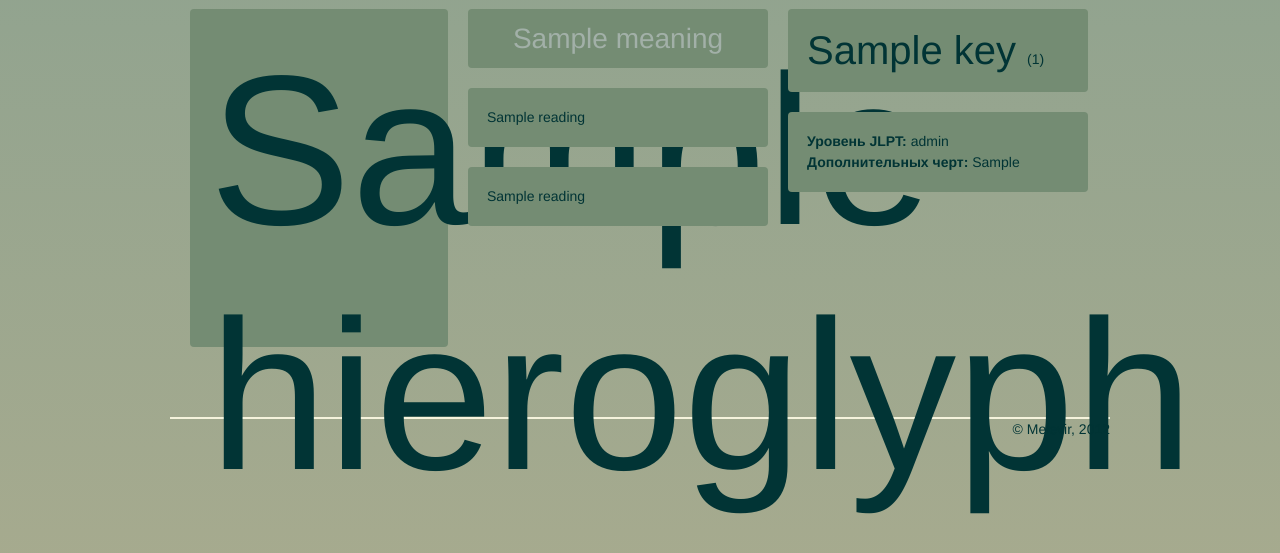
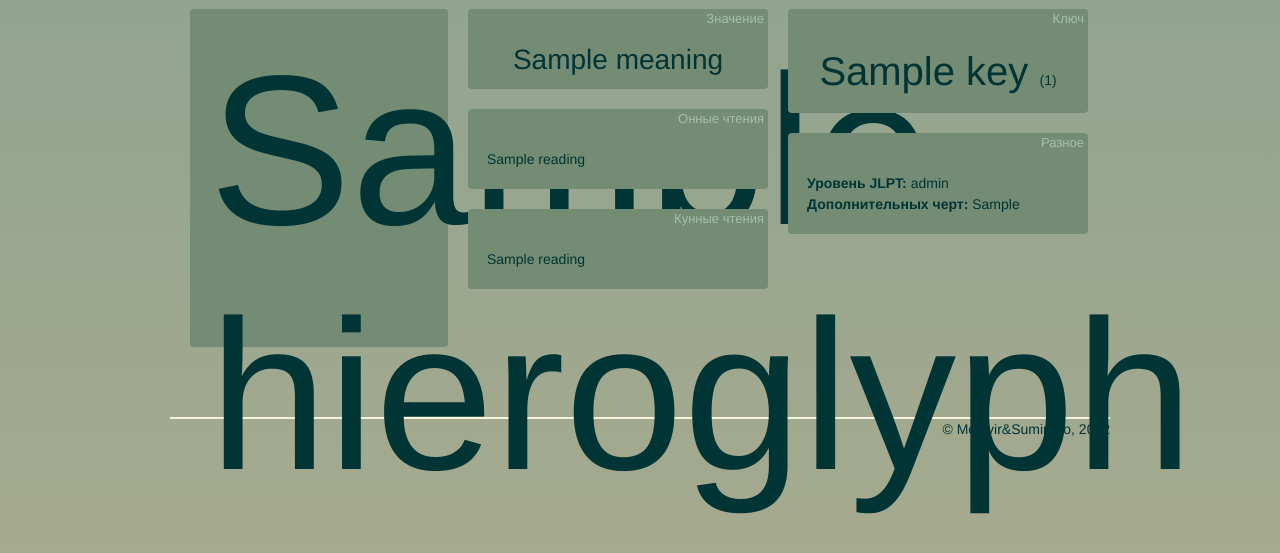
Before and after one commit to libukoshy/JLS, a Django app: template templates/userdict_app/kanji_info.html in a window 1280 px wide. Shown: the part 56-609 px from the top of the page. Run offline with Django 3.2, Linux system fonts and the light colour scheme; the template is opened without the code that fills it: most values are stand-ins (such as "Sample title", 1, 10 or a date in 2020); some libraries are stand-ins or nearby versions.

Commit message:
Исправил шаблон информации о иероглифе.

```diff
--- a/static/styles.css
+++ b/static/styles.css
@@ -26,6 +26,13 @@ body {
     text-decoration: none;
     outline: 0;
     }
+
+.kanji_list_element a:link, a:visited, a:active, a:hover{
+    color: #013435;
+    text-decoration: none;
+    outline: 0;
+    }
+
 
 .kanji_info_link{
     display: block;
@@ -169,7 +176,7 @@ div.kanji_info{
 
 #info_translation{
     font-size: 200%;
-    color: #A2B0A8;
+    color: #013435;
     text-align: center;
     }
 
@@ -177,3 +184,16 @@ div.kanji_info{
     font-size: 30pt;
     line-height: normal;
     }
+
+.info_header{
+    font-size: small;
+    color: #A5C0AA;
+    text-align: right;
+    position: relative;
+    top: -20px;
+    left: 15px;
+    }
+
+#info_key_wrapper{
+    text-align: center;
+    }
--- a/templates/site_base.html
+++ b/templates/site_base.html
@@ -10,7 +10,7 @@
     {% endblock %}
     <title>
         {% block page_title %}
-            JLS
+            Japanese Learning System
         {% endblock %}
     </title>
 </head>
@@ -19,7 +19,15 @@
 <div class="navbar navbar-fixed-top">
   <div class="navbar-inner">
     <div class="container">
-      <a class="brand" href="{% url mainpage %}">JLS</a>
+      <a class="brand" href="{% url mainpage %}">
+      JLS
+      <!---
+      <div class="nav pull-right">
+           <img src="/static/karp.png" width="150"/>
+      </div>
+      --->
+
+      </a>
       <ul class="nav">
         <li><a href="{% url kanji_list 1 %}">Каталог иероглифов</a></li>
 
@@ -37,6 +45,9 @@
           {% endif %}
         </li>
       </ul>
+
+
+
     </div>
   </div>
 </div>
@@ -68,7 +79,7 @@
 {% endblock %}
 </div>
 <footer class="footer">
-<p class="copyright pull-right">© Melevir, 2012</p>
+<p class="copyright pull-right">© Melevir&Sumireno, 2012</p>
 </footer>
 </div>
 
--- a/templates/userdict_app/kanji_info.html
+++ b/templates/userdict_app/kanji_info.html
@@ -8,9 +8,16 @@
 
 <span class="span4">
       <div id="info_translation" class="well">
+      <div class="info_header">
+      Значение
+      </div>
            {{ kanji.meaning }}
+
       </div>
       <div id="info_on_readings" class="well">
+      <div class="info_header">
+      Онные чтения
+      </div>
            {% for r in on_readings %}
               <div>
                 {{ r.reading  }}
@@ -18,6 +25,10 @@
            {% endfor %}
       </div>
       <div id="info_kun_readings" class="well">
+      <div class="info_header">
+      Кунные чтения
+      </div>
+
            {% for r in kun_readings %}
               <div>
                 {{ r.reading  }}
@@ -27,6 +38,10 @@
 </span>
 <span class="span4">
       <div class="well">
+      <div class="info_header">
+      Ключ
+      </div>
+      <div id="info_key_wrapper">
            <span id="info_kanji_key_hieroglyph">
                 {{ kanji.key.key }}
            </span>
@@ -34,8 +49,13 @@
                 ({{ kanji.key.number }})
            </span>
       </div>
+      </div>
 
       <div class="well">
+      <div class="info_header">
+      Разное
+      </div>
+
            <div>
                  <b> Уровень JLPT: </b> {{ kanji.jlpt_level }}
            </div>
--- a/userdict_app/views.py
+++ b/userdict_app/views.py
@@ -59,6 +59,4 @@ def kanji_info(request, kanji):
     kanji = get_object_or_404(Hieroglyphs, hieroglyph = kanji)
     on_readings = kanji.readings.filter(reading_type = 'O')
     kun_readings = kanji.readings.filter(reading_type = 'K')
-    print on_readings
-    print kun_readings
     return render(request, 'userdict_app/kanji_info.html', {'kanji':kanji, 'on_readings':on_readings, 'kun_readings':kun_readings})
```
Also changed, not shown: templates/userdict_app/profile_page.html (+10 -1 lines), static/karp.png (added).
